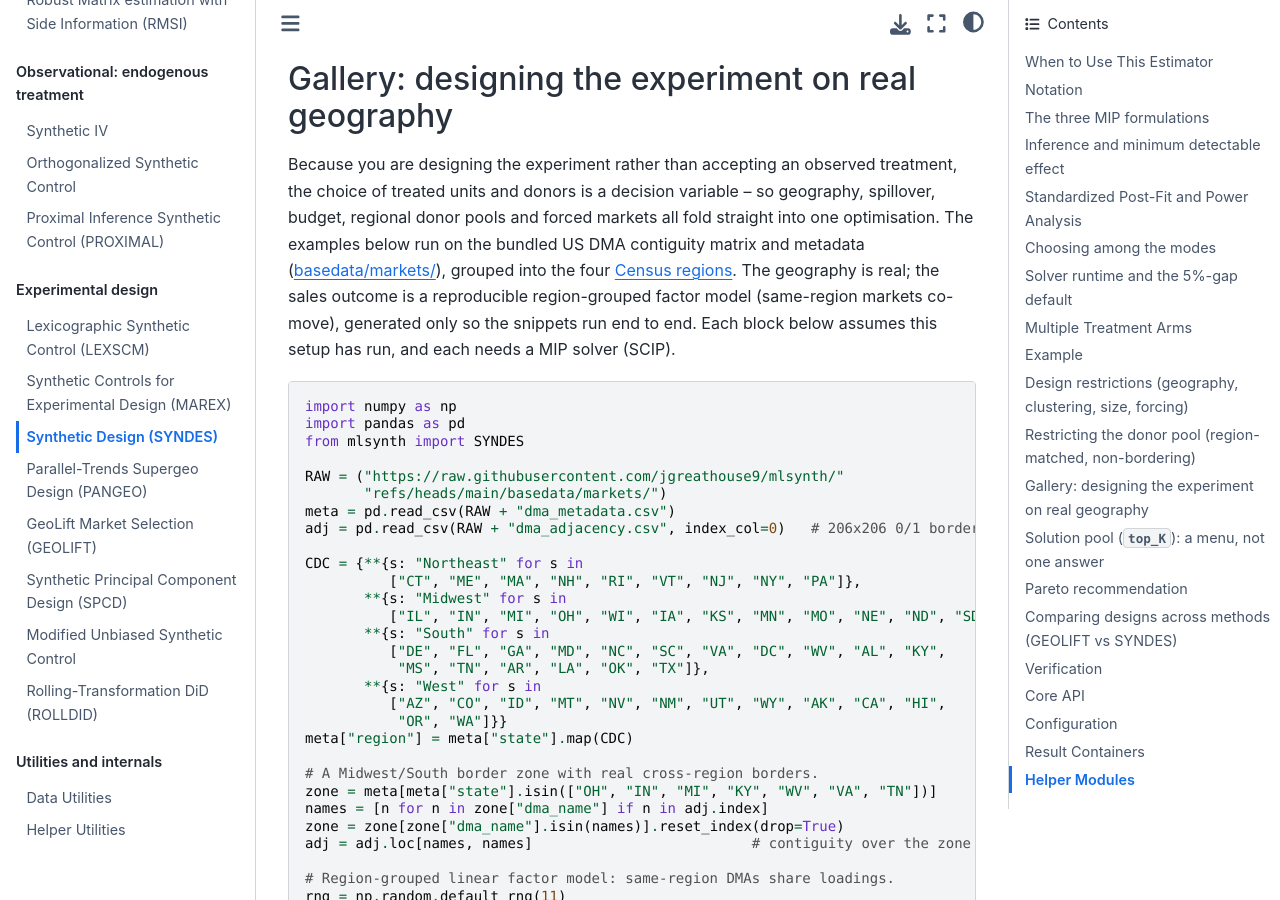
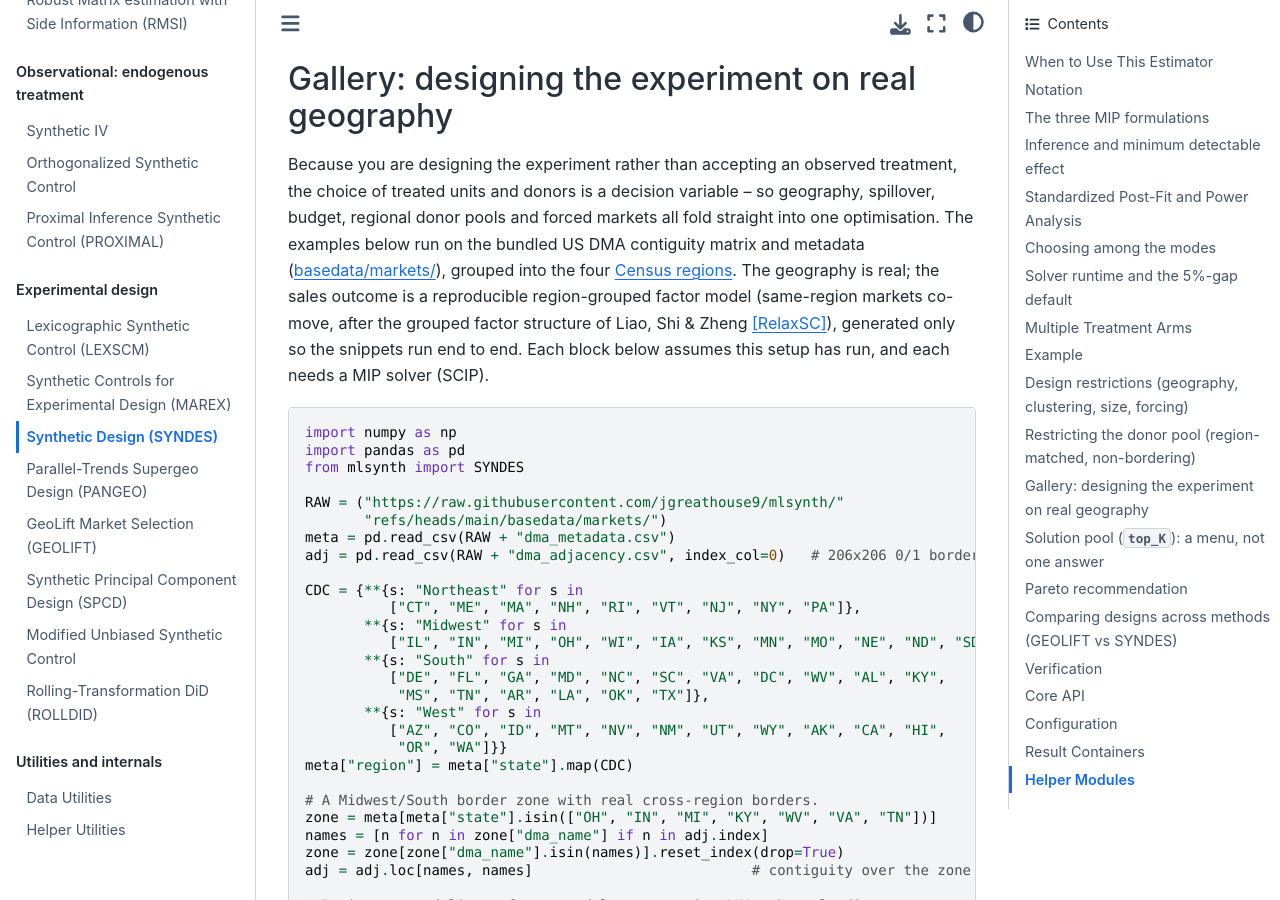
Before and after one commit to jgreathouse9/mlsynth, a Sphinx documentation site: the page built from docs/syndes.rst, in a window 1280 px wide and 900 px high, scrolled down 14718 px. Built offline with Sphinx 7.4.7 and the Sphinx Book theme 1.1.4, drawn with Linux system fonts in a browser that asks for light colours; some of the changed text lies outside the part shown.

Commit message:
docs: cite Pouliot-Xie-Liu (IC) and Liao-Shi-Zheng (grouped factor) (#126)
Two references were used but never linked:

- The SYNDES information-criterion selection invokes Pouliot, Xie & Liu's
  degrees-of-freedom / information-criteria result but the paper had no entry
  in references.rst and no link anywhere. Add a [SCInfoCrit] entry
  (arXiv:2207.02943) and cite it from the SYNDES IC section.
- The SYNDES / GEOLIFT / LEXSCM galleries simulate a grouped linear factor
  model "in the spirit of Liao, Shi & Zheng" but never linked the source. That
  paper is already in references.rst as [RelaxSC] (arXiv:2508.01793); cite it
  from each gallery's grouped-factor description.

Docs-only.


Claude-Session: https://claude.ai/code/session_015nRd88pbMUETcrkKY1S6Hr

Co-authored-by: Claude <noreply@anthropic.com>

```diff
--- a/docs/geolift.rst
+++ b/docs/geolift.rst
@@ -767,7 +767,7 @@ Gallery: every constraint on real geography. The block below is a single
 self-contained gallery, mirroring the SYNDES one (:doc:`syndes`): it pulls the
 real DMA contiguity map and metadata, simulates a grouped linear factor model of
 seasonal weekly sales — latent group structure in the loadings (groups = census
-divisions), in the spirit of Liao, Shi & Zheng (2025) — over a real Southeast /
+divisions), in the spirit of Liao, Shi & Zheng [RelaxSC]_ — over a real Southeast /
 Mid-South footprint, and then shows each geographic constraint GEOLIFT supports
 as a compact call. The geography is real; the sales outcome is reproducible and
 exists only so the snippets run end to end (a few seconds each). Every block
--- a/docs/lexscm.rst
+++ b/docs/lexscm.rst
@@ -1268,8 +1268,9 @@ Example: South & Midwest design with grouped factors
 This example exercises every selection constraint at once on real geography. We
 take the South and Midwest DMAs from the bundled map, group them by census
 division (South Atlantic, East/West South Central, East/West North Central),
-and draw outcomes from a grouped linear factor model: markets in the same
-division share factor loadings, so they co-move -- the latent-group structure the
+and draw outcomes from a grouped linear factor model (after the grouped factor
+structure of Liao, Shi & Zheng [RelaxSC]_): markets in the same division share
+factor loadings, so they co-move -- the latent-group structure the
 constraints are designed for. Each division is both a *stratum* (for coverage /
 quota) and, through the DMA borders, a source of *spillover*.
 
--- a/docs/references.rst
+++ b/docs/references.rst
@@ -373,6 +373,12 @@ References
     https://github.com/PanJi-0/scmrelax); the Brexit / UK real-GDP
     empirical application: https://github.com/YapengZheng/Relaxed_SC
 
+.. [SCInfoCrit]
+    Pouliot, Guillaume Allaire, Zhen Xie, and Ziyi Liu.
+    *"Degrees of Freedom and Information Criteria for the Synthetic Control Method."*
+    Working Paper, 2022 (revised 2026).
+    arXiv: https://arxiv.org/abs/2207.02943.
+
 .. [BVSS]
     Xu, Yihong and Zhou, Quan.
     "Bayesian Synthetic Control with a Soft Simplex Constraint."
--- a/docs/syndes.rst
+++ b/docs/syndes.rst
@@ -753,8 +753,9 @@ contiguity matrix and metadata (`basedata/markets/
 into the four `Census regions
 <https://www.cdc.gov/nchs/hus/sources-definitions/geographic-region.htm>`_. The
 geography is real; the sales outcome is a reproducible region-grouped factor
-model (same-region markets co-move), generated only so the snippets run end to
-end. Each block below assumes this setup has run, and each needs a MIP solver
+model (same-region markets co-move, after the grouped factor structure of Liao,
+Shi & Zheng [RelaxSC]_), generated only so the snippets run end to end. Each
+block below assumes this setup has run, and each needs a MIP solver
 (SCIP).
 
 .. code-block:: python
```
Also changed, not shown: other parts of docs/syndes.rst (+2 -2 lines).
